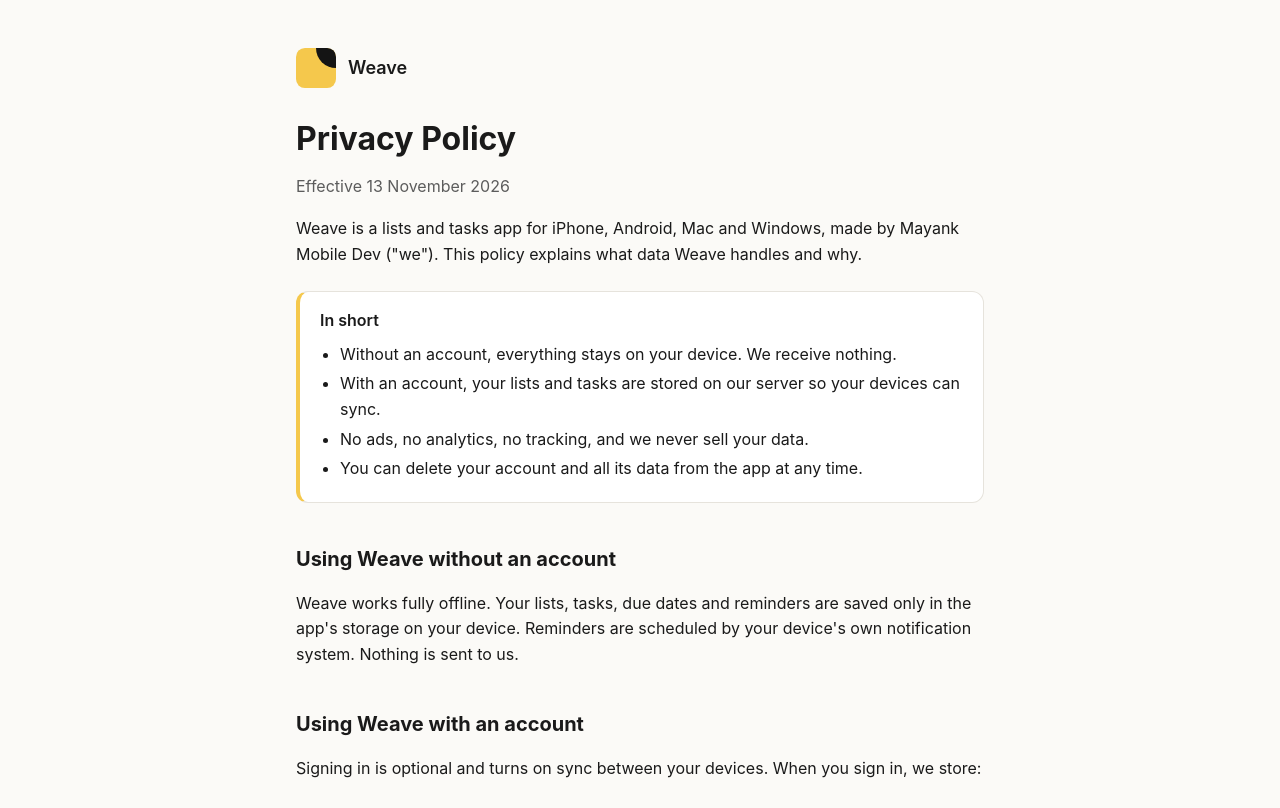
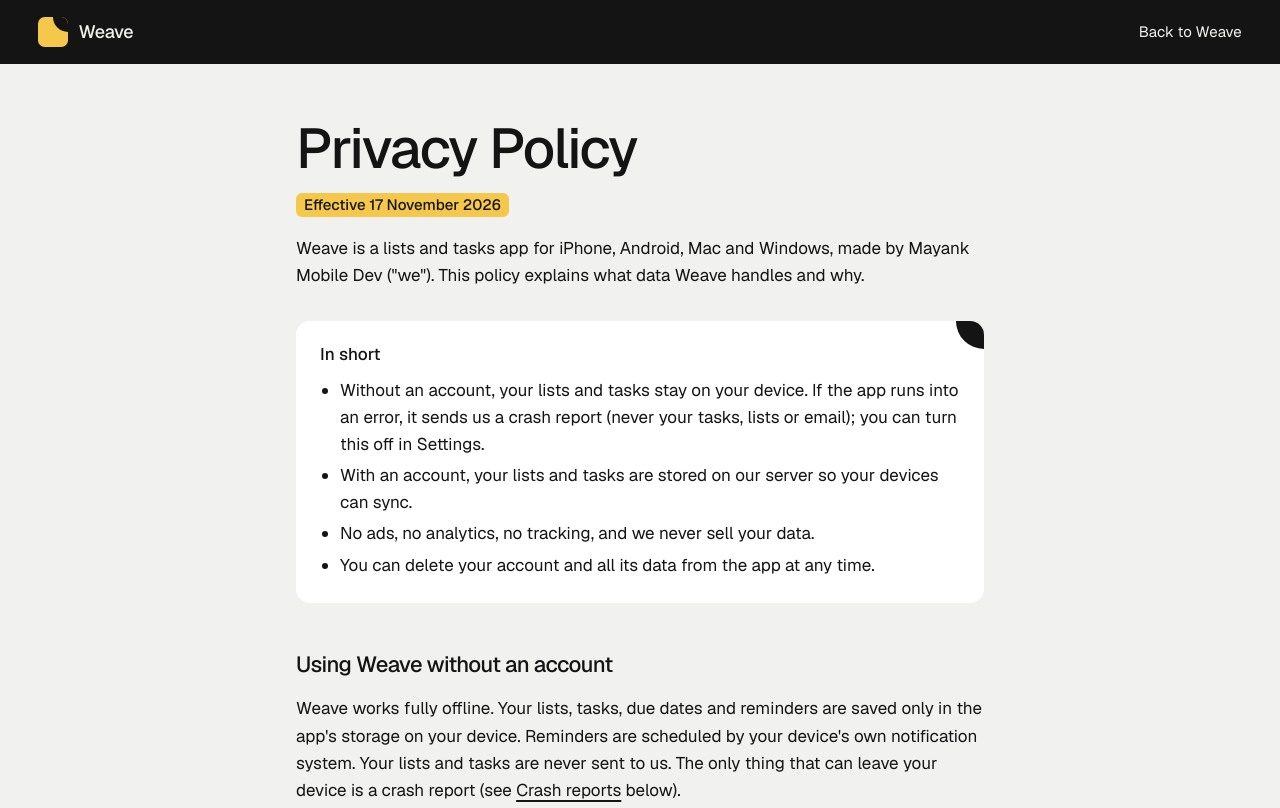
Before and after one commit to captainrogers69/weave-frontend, a plain HTML site: page privacy/index.html in a window 1280 px wide. Shown: the top 808 px of the page. Drawn offline with Linux system fonts and the light colour scheme.

Commit message:
Add crash reporting details to privacy and landing pages

```diff
--- a/privacy/index.html
+++ b/privacy/index.html
@@ -6,62 +6,74 @@
 <title>Weave Privacy Policy</title>
 <meta name="description" content="How Weave handles your data: local first, no ads, no tracking.">
 <link rel="icon" href="../icon.svg" type="image/svg+xml">
+<link rel="preload" href="../fonts/Geist-Regular.ttf" as="font" type="font/ttf" crossorigin>
 <style>
+  @font-face { font-family: "Geist"; src: url("../fonts/Geist-Regular.ttf") format("truetype"); font-weight: 400; font-display: swap; }
+  @font-face { font-family: "Geist"; src: url("../fonts/Geist-Medium.ttf") format("truetype"); font-weight: 500; font-display: swap; }
   :root {
-    --bg: #fbfaf7;
-    --text: #1a1a1a;
-    --muted: #5c5c5c;
-    --line: #e6e3dc;
-    --accent: #f5c84c;
-    --card: #ffffff;
-  }
-  @media (prefers-color-scheme: dark) {
-    :root {
-      --bg: #141414;
-      --text: #ededed;
-      --muted: #a3a3a3;
-      --line: #2a2a2a;
-      --card: #1b1b1b;
-    }
+    --yellow: #F5C84C;
+    --ink: #141414;
+    --paper: #F1F1EF;
+    --white: #FFFFFF;
+    --soft: #55554F;
+    --line: #DCDAD3;
+    --m: clamp(16px, 3vw, 44px);
   }
   * { box-sizing: border-box; }
+  html { color-scheme: light; }
   body {
     margin: 0;
-    background: var(--bg);
-    color: var(--text);
-    font: 16px/1.6 -apple-system, BlinkMacSystemFont, "Segoe UI", Roboto, Helvetica, Arial, sans-serif;
+    background: var(--paper);
+    color: var(--ink);
+    font: 400 17px/1.6 "Geist", system-ui, -apple-system, "Segoe UI", Roboto, Helvetica, Arial, sans-serif;
+    -webkit-font-smoothing: antialiased;
   }
-  main { max-width: 720px; margin: 0 auto; padding: 48px 16px 80px; }
-  header { display: flex; align-items: center; gap: 12px; margin-bottom: 32px; }
-  header svg { width: 40px; height: 40px; flex: none; }
-  header a { color: inherit; text-decoration: none; font-weight: 600; font-size: 18px; }
-  h1 { font-size: 32px; line-height: 1.2; margin: 0 0 8px; }
-  h2 { font-size: 20px; margin: 40px 0 8px; }
-  p, li { color: var(--text); }
-  .muted { color: var(--muted); }
+  ::selection { background: var(--yellow); color: var(--ink); }
+  :focus-visible { outline: 3px solid var(--ink); outline-offset: 3px; border-radius: 4px; }
+
+  .bar { display: flex; align-items: center; height: 64px; padding: 0 var(--m); background: var(--ink); color: var(--paper); }
+  .brand { display: flex; align-items: center; gap: 10px; color: inherit; text-decoration: none; font-weight: 500; font-size: 18px; letter-spacing: -.02em; margin-right: auto; }
+  .brand svg { width: 30px; height: 30px; flex: none; }
+  .bar .back { color: inherit; font-size: 15px; text-decoration: none; }
+  .bar .back:hover { text-decoration: underline; text-underline-offset: 4px; }
+  .bar :focus-visible { outline-color: var(--yellow); }
+
+  main { max-width: 720px; margin: 0 auto; padding: 56px 16px 96px; }
+  h1, h2 { font-weight: 500; letter-spacing: -.03em; }
+  h1 { font-size: clamp(36px, 7vw, 56px); line-height: 1.05; margin: 0 0 12px; }
+  h2 { font-size: 22px; line-height: 1.25; margin: 48px 0 8px; scroll-margin-top: 16px; }
+  .muted { color: var(--soft); }
+  .date { display: inline-block; background: var(--yellow); color: var(--ink); border-radius: 6px; padding: 0 8px; font-size: 15px; font-weight: 500; margin: 0; }
   ul { padding-left: 20px; }
   li { margin: 4px 0; }
+  a { color: inherit; text-decoration-thickness: 2px; text-underline-offset: 4px; }
+  a:hover { text-decoration-color: var(--yellow); }
   .summary {
-    background: var(--card);
-    border: 1px solid var(--line);
-    border-left: 4px solid var(--accent);
-    border-radius: 12px;
-    padding: 16px 20px;
-    margin: 24px 0;
+    background: var(--white);
+    border-radius: 14px;
+    padding: 20px 24px;
+    margin: 32px 0;
+    position: relative;
+    overflow: hidden;
   }
-  .summary p { margin: 0 0 8px; font-weight: 600; }
+  .summary::after { content: ""; position: absolute; top: 0; right: 0; width: 28px; height: 28px; background: var(--ink); border-bottom-left-radius: 28px; }
+  .summary p { margin: 0 0 8px; font-weight: 500; }
   .summary ul { margin: 0; }
-  table { width: 100%; border-collapse: collapse; margin: 12px 0; font-size: 15px; }
+  table { width: 100%; border-collapse: collapse; margin: 12px 0; font-size: 16px; }
   th, td { text-align: left; vertical-align: top; padding: 10px 8px; border-bottom: 1px solid var(--line); }
-  th { font-weight: 600; }
-  a { color: inherit; text-underline-offset: 3px; }
-  footer { margin-top: 56px; padding-top: 16px; border-top: 1px solid var(--line); font-size: 14px; }
+  th { font-weight: 500; }
+
+  .foot { background: var(--yellow); color: var(--ink); padding: 40px var(--m); }
+  .foot-in { max-width: 720px; margin: 0 auto; display: flex; flex-wrap: wrap; justify-content: space-between; gap: 12px 24px; font-size: 15px; }
+  .foot ul { list-style: none; margin: 0; padding: 0; display: flex; flex-wrap: wrap; gap: 8px 24px; font-weight: 500; }
+  .foot li { margin: 0; }
+
   @media (max-width: 520px) {
     table, thead, tbody, tr, th, td { display: block; }
     thead { display: none; }
     tr { border-bottom: 1px solid var(--line); padding: 8px 0; }
     td { border: 0; padding: 2px 0; }
-    td:first-child { font-weight: 600; }
+    td:first-child { font-weight: 500; }
   }
 </style>
 <script>
@@ -78,21 +90,24 @@ if (location.protocol === 'file:') addEventListener('DOMContentLoaded', () => {
 </script>
 </head>
 <body>
+<header class="bar">
+  <a class="brand" href="../">
+    <svg viewBox="0 0 256 256" aria-hidden="true"><rect width="256" height="256" rx="57" fill="#F5C84C"/><path d="M128 0H199A57 57 0 0 1 256 57V128A128 128 0 0 1 128 0Z" fill="#141414"/></svg>
+    Weave
+  </a>
+  <a class="back" href="../">Back to Weave</a>
+</header>
 <main>
-  <header>
-    <svg viewBox="0 0 256 256" aria-hidden="true"><rect width="256" height="256" rx="57" fill="#F5C84C"/><path d="M128 0H199A57 57 0 0 1 256 57V128A128 128 0 0 1 128 0Z" fill="#141414"/></svg>
-    <a href="../">Weave</a>
-  </header>
 
   <h1>Privacy Policy</h1>
-  <p class="muted">Effective 13 November 2026</p>
+  <p class="date">Effective 17 November 2026</p>
 
   <p>Weave is a lists and tasks app for iPhone, Android, Mac and Windows, made by Mayank Mobile Dev ("we"). This policy explains what data Weave handles and why.</p>
 
   <div class="summary">
     <p>In short</p>
     <ul>
-      <li>Without an account, everything stays on your device. We receive nothing.</li>
+      <li>Without an account, your lists and tasks stay on your device. If the app runs into an error, it sends us a crash report (never your tasks, lists or email); you can turn this off in Settings.</li>
       <li>With an account, your lists and tasks are stored on our server so your devices can sync.</li>
       <li>No ads, no analytics, no tracking, and we never sell your data.</li>
       <li>You can delete your account and all its data from the app at any time.</li>
@@ -100,7 +115,7 @@ if (location.protocol === 'file:') addEventListener('DOMContentLoaded', () => {
   </div>
 
   <h2>Using Weave without an account</h2>
-  <p>Weave works fully offline. Your lists, tasks, due dates and reminders are saved only in the app's storage on your device. Reminders are scheduled by your device's own notification system. Nothing is sent to us.</p>
+  <p>Weave works fully offline. Your lists, tasks, due dates and reminders are saved only in the app's storage on your device. Reminders are scheduled by your device's own notification system. Your lists and tasks are never sent to us. The only thing that can leave your device is a crash report (see <a href="#crash-reports">Crash reports</a> below).</p>
 
   <h2>Using Weave with an account</h2>
   <p>Signing in is optional and turns on sync between your devices. When you sign in, we store:</p>
@@ -115,16 +130,30 @@ if (location.protocol === 'file:') addEventListener('DOMContentLoaded', () => {
   <p>This data is used only to provide sync. It is not used for advertising, profiling or any other purpose, and it is not shared with anyone except the service providers below.</p>
   <p>We process this data because it is needed to provide the sync service you sign up for (performance of a contract). It is stored on servers in Mumbai, India. If you live in the European Economic Area or the UK, this means your data is transferred outside it, and Supabase protects such transfers with Standard Contractual Clauses.</p>
 
+  <h2 id="crash-reports">Crash reports</h2>
+  <p>When Weave runs into an error or crashes, it sends a crash report so we can find and fix the problem. A crash report contains:</p>
+  <ul>
+    <li>the type of error and where in Weave's code it happened,</li>
+    <li>the app version, your operating system and version, and your device model (for example "iPhone 15" or "Windows PC"),</li>
+    <li>which part of the app was involved (for example sync or reminders),</li>
+    <li>a random identifier created on your device, so we can tell how many devices an error affects. It is not linked to your account or email.</li>
+  </ul>
+  <p>Weave also sends timing information for a small share of sessions (for example how long the app takes to start), to find slow parts of the app.</p>
+  <p>Crash reports never include the text of your tasks or lists, your email address, your account, your device's name, screenshots or your IP address.</p>
+  <p>Crash reports are sent whether or not you have an account. You can turn them off at any time: Settings → Crash reports → Send crash reports. Reports already sent are kept for up to 30 days and then deleted.</p>
+  <p>We process crash reports because we have a legitimate interest in keeping Weave working and fixing errors; you can object at any time by turning them off.</p>
+
   <h2>Service providers</h2>
   <ul>
     <li><strong>Supabase</strong> hosts the account and sync service (database and authentication). It processes the data above on our behalf. See the <a href="https://supabase.com/privacy">Supabase privacy policy</a>.</li>
+    <li><strong>Sentry</strong> (Functional Software, Inc.) receives crash reports and stores them on our behalf in the United States. See the <a href="https://sentry.io/privacy/">Sentry privacy policy</a>. Sentry protects transfers from the EEA and UK with Standard Contractual Clauses.</li>
     <li><strong>App stores.</strong> When you download Weave, Apple, Google or Microsoft may collect data under their own privacy policies. We don't control that data.</li>
   </ul>
 
   <h2>What we don't collect</h2>
   <ul>
     <li>No analytics, usage tracking or advertising identifiers.</li>
-    <li>No crash reporting services.</li>
+    <li>No screenshots, screen recordings or text from your lists in crash reports.</li>
     <li>No location, contacts, photos, camera or microphone access.</li>
   </ul>
 
@@ -139,6 +168,7 @@ if (location.protocol === 'file:') addEventListener('DOMContentLoaded', () => {
     <li>Data that exists only on your device is removed when you uninstall the app.</li>
     <li>You can also email us to ask for a copy of your data or for its deletion.</li>
     <li>After deletion, copies may remain in our hosting provider's encrypted backups for up to 30 days, until those backups are overwritten. They are not used or restored in that time.</li>
+    <li>Crash reports are kept for up to 30 days. They aren't linked to your account, so deleting your account doesn't find them; they expire on their own.</li>
   </ul>
   <p><strong>Delete your account without the app:</strong> email <a href="mailto:mobiledev.mayank@gmail.com?subject=Delete%20my%20Weave%20account">mobiledev.mayank@gmail.com</a> from your account's email address with the subject "Delete my Weave account". We delete the account, its synced lists and tasks, and its device list within 30 days and confirm by email. Nothing else is kept, apart from the temporary backups described above and anything the law requires us to keep.</p>
 
@@ -155,7 +185,16 @@ if (location.protocol === 'file:') addEventListener('DOMContentLoaded', () => {
   <p>Mayank Mobile Dev<br>
   Email: <a href="mailto:mobiledev.mayank@gmail.com">mobiledev.mayank@gmail.com</a></p>
 
-  <footer class="muted">© 2026 Mayank Mobile Dev</footer>
 </main>
+<footer class="foot">
+  <div class="foot-in">
+    <ul>
+      <li><a href="../">Weave</a></li>
+      <li><a href="#delete-account">Delete your account</a></li>
+      <li><a href="mailto:mobiledev.mayank@gmail.com?subject=Weave%20support">Support</a></li>
+    </ul>
+    <span>© 2026 Mayank Mobile Dev</span>
+  </div>
+</footer>
 </body>
 </html>
```
Also changed, not shown: index.html (+1 -1 lines), 1 other file.
